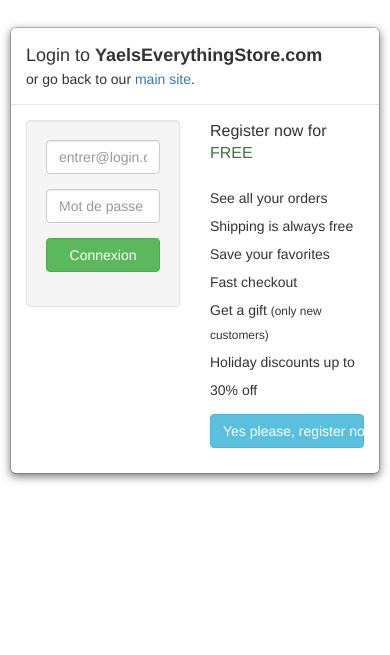
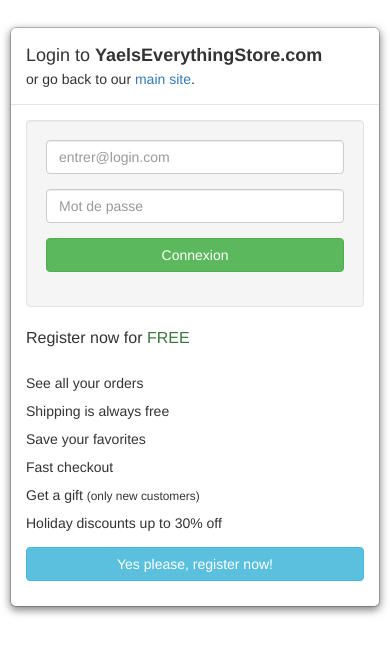
Before and after one commit to ejoinel/MonBacho, a Django app: template MonBacho/templates/login.html in a window 390 px wide. Shown: the part 65-720 px from the top of the page. Run offline with Django 3.2, Linux system fonts and the light colour scheme; the template is opened without the code that fills it: values that come from a table or form of the project are taken from there, others are empty; parts of the project's set-up code (start-up, migrations or seed data) failed here and were passed over; some libraries are stand-ins or nearby versions.

Commit message:
sm au lieu de xs

```diff
--- a/MonBacho/templates/login.html
+++ b/MonBacho/templates/login.html
@@ -12,14 +12,14 @@
 	    </div>
 	    <div class="modal-body">
 	        <div class="row">
-	            <div class="col-xs-6">
+	            <div class="col-sm-6">
 	                <div class="well">
 	                    <form id="loginForm" method="POST">
                             {% crispy form %}
 	                    </form>
 	                </div>
 	            </div>
-	            <div class="col-xs-6">
+	            <div class="col-sm-6">
 	                <p class="lead">Register now for <span class="text-success">FREE</span></p>
 	                <ul class="list-unstyled" style="line-height: 2">
 	                    <li><span class="fa fa-check text-success"></span> See all your orders</li>
```
